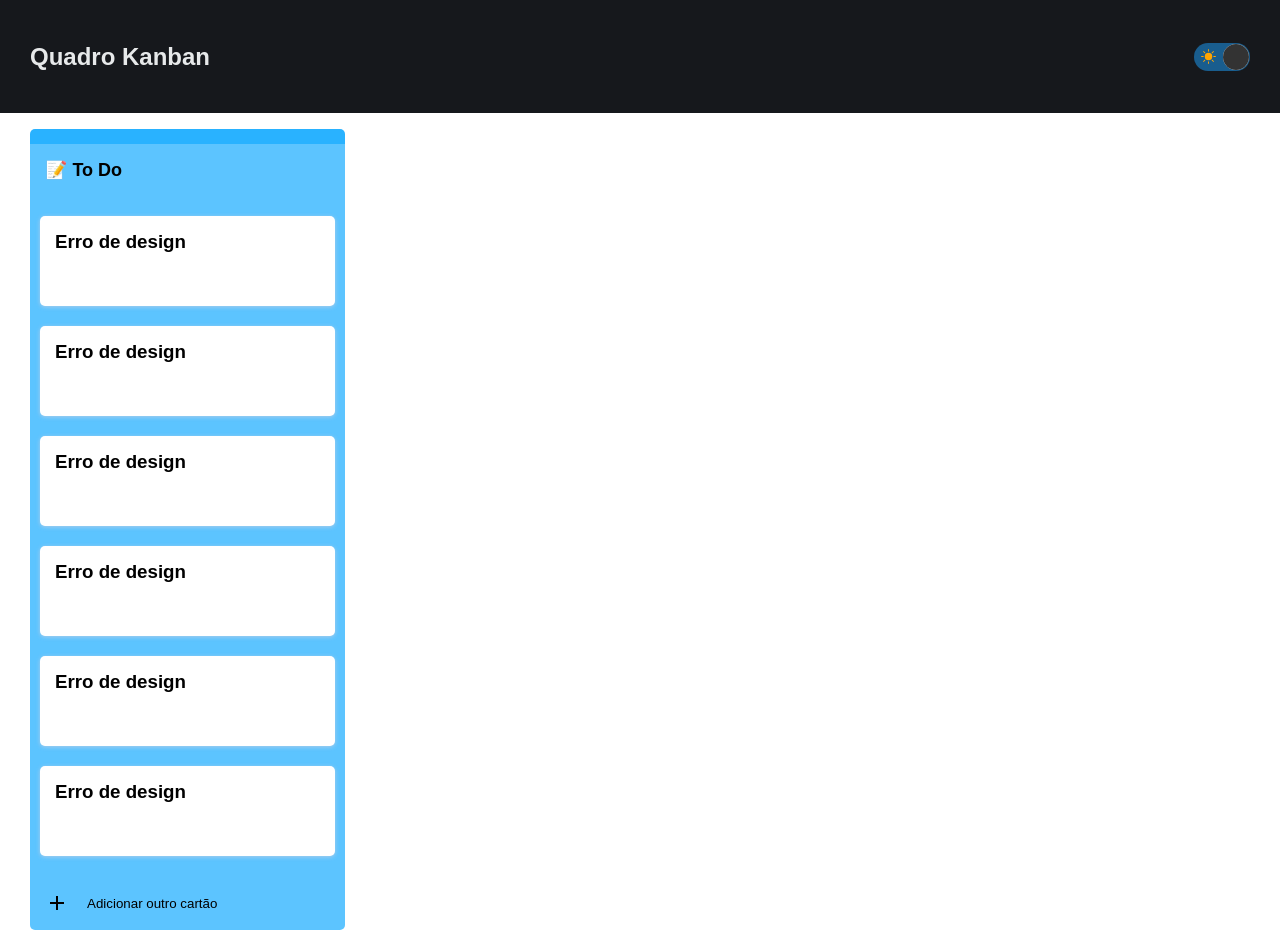
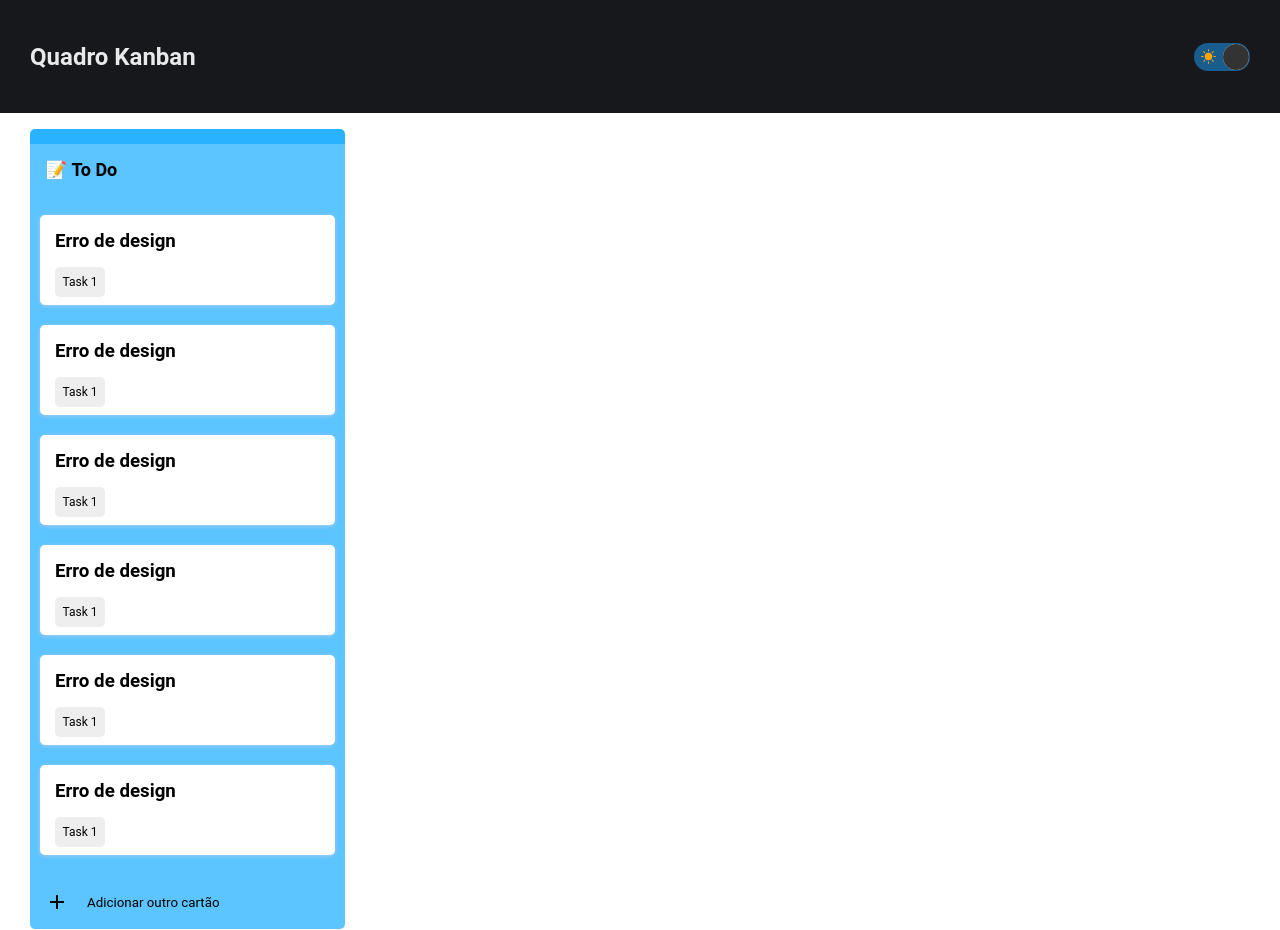
Before and after one commit to juan-20/Kanban, a Next.js app: page / in a window 1280 px wide. Built offline with nearby package versions, Linux system fonts and the light colour scheme.

Commit message:
Adding color property

```diff
--- a/package.json
+++ b/package.json
@@ -13,6 +13,7 @@
     "polished": "^4.2.2",
     "react": "18.1.0",
     "react-dom": "18.1.0",
+    "react-helmet": "^6.1.0",
     "react-icons": "^4.4.0",
     "react-switch": "^7.0.0",
     "styled-components": "^5.3.5"
--- a/src/components/Task/index.tsx
+++ b/src/components/Task/index.tsx
@@ -8,7 +8,9 @@ const Task: React.FC = () => {
         <header>
           <h3>Erro de design</h3>
         </header>
-            <Color color="#333" />
+            <Color color="#eee">
+              Task 1
+            </Color>
     </Container>
   );
 }
--- a/src/components/Task/styles.ts
+++ b/src/components/Task/styles.ts
@@ -8,8 +8,28 @@ export const Container = styled.div`
   height: 90px;
   flex-grow: 0;
   flex-shrink: 0;
+  cursor: grab;
+  >h3{
+    font-family: 'Avenir Next';
+font-style: normal;
+font-weight: 500;
+font-size: 16px;
+line-height: 21px;
+letter-spacing: -0.02em;
 
+color: #212529;
+  }
+  `;
+export const Color = styled.span`
+  margin: 0 0 15px 15px;
+  width: 50px;
+  height: 30px;
+  border-radius: 2px;
+  display: inline-block;
+  background: ${props => props.color};
+  display: flex;
+  align-items: center;
+  justify-content: center;
+  border-radius: 5px;
+  font-size: 12px;
 `;
-export const Color = styled.span`
-
-`;
--- a/src/styles/GlobalStyles.ts
+++ b/src/styles/GlobalStyles.ts
@@ -3,11 +3,12 @@ import { createGlobalStyle } from 'styled-components';
 export default createGlobalStyle`
 
 
-/* @import url('link do google fonts'); */
+/* @import url('https://fonts.googleapis.com/css2?family=Roboto:wght@300;400;700;900&display=swap'); */
 
 *{
     margin: 0px;
     box-sizing: border-box;
+    font-family: 'Roboto', sans-serif;
   }
 
   main{
@@ -29,7 +30,6 @@ ul{
 }
 
 *, button, input {
-    font-family: 'Poppins', sans-serif;
 
     border: 0;
     outline: 0;
```
Also changed, not shown: 2 other files (tests, documents, lock files or other folders).
